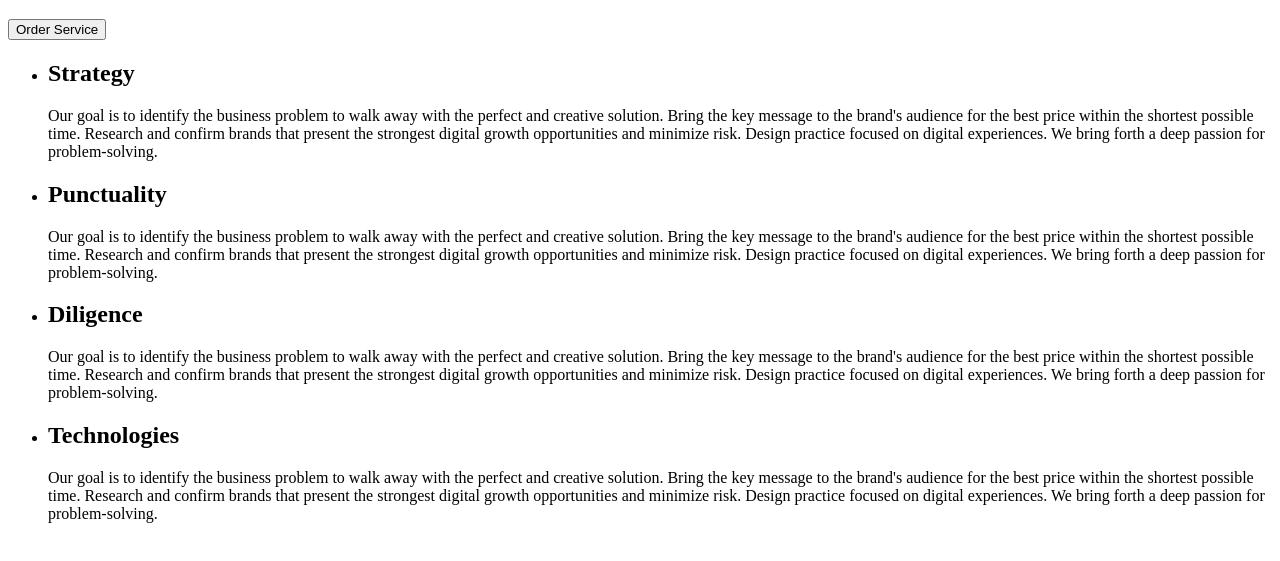
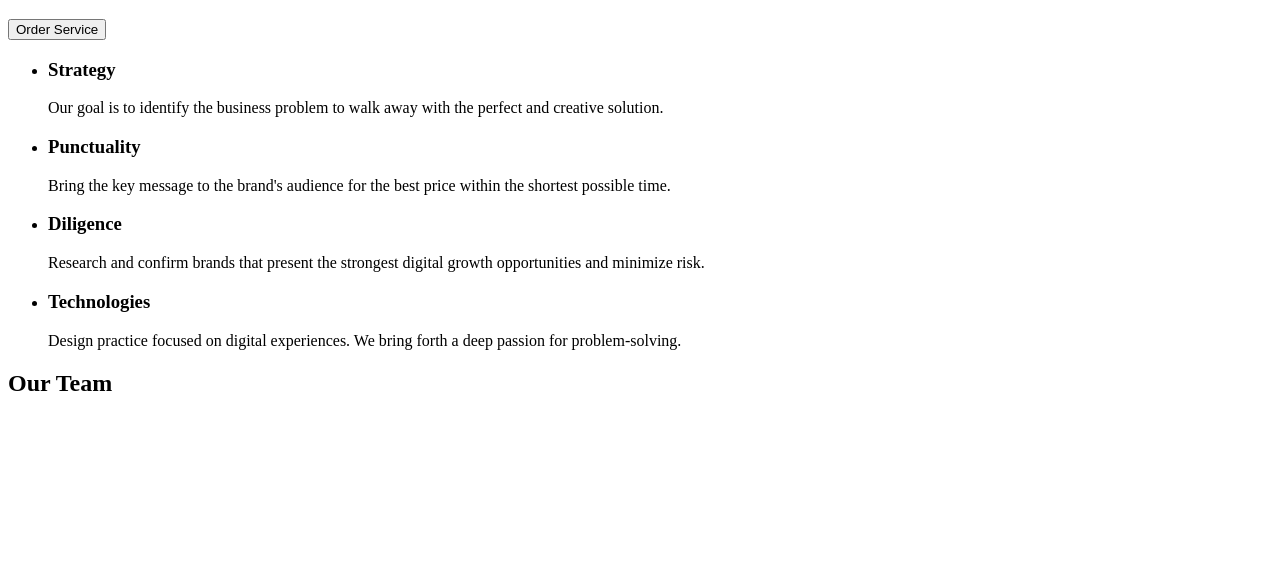
Before and after one commit to vikakanda/goit-markup-hw-01, a plain HTML site: page index.html in a window 1280 px wide. Shown: the part 209-770 px from the top of the page. Drawn offline with Linux system fonts and the light colour scheme.

Commit message:
add markup header

```diff
--- a/index.html
+++ b/index.html
@@ -29,41 +29,28 @@
 
  <ul>
     <li>
-        <h2>Strategy</h2>
-            <p> Our goal is to identify the business
-problem to walk away with the perfect and creative solution.
-Bring the key message to the brand's audience for the best price within the shortest possible time.
-Research and confirm brands that present the strongest digital growth opportunities and minimize risk.
-Design practice focused on digital experiences. We bring forth a deep passion for problem-solving.</p>
+        <h3>Strategy</h3>
+            <p> Our goal is to identify the business problem to walk away with the perfect and creative solution.</p>
 
     </li>
     <li>
-        <h2>Punctuality</h2>
-            <p>Our goal is to identify the business
-problem to walk away with the perfect and creative solution.
-Bring the key message to the brand's audience for the best price within the shortest possible time.
-Research and confirm brands that present the strongest digital growth opportunities and minimize risk.
-Design practice focused on digital experiences. We bring forth a deep passion for problem-solving.</p>
+        <h3>Punctuality</h3>
+            <p>Bring the key message to the brand's audience for the best price within the shortest possible time.</p>
 
     </li>
     <li>
-        <h2>Diligence</h2>
-            <p>Our goal is to identify the business
-problem to walk away with the perfect and creative solution.
-Bring the key message to the brand's audience for the best price within the shortest possible time.
-Research and confirm brands that present the strongest digital growth opportunities and minimize risk.
-Design practice focused on digital experiences. We bring forth a deep passion for problem-solving.</p>
+        <h3>Diligence</h3>
+            <p>Research and confirm brands that present the strongest digital growth opportunities and minimize risk.</p>
 
     </li>
     <li>
-        <h2>Technologies</h2>
-            <p>Our goal is to identify the business
-problem to walk away with the perfect and creative solution.
-Bring the key message to the brand's audience for the best price within the shortest possible time.
-Research and confirm brands that present the strongest digital growth opportunities and minimize risk.
-Design practice focused on digital experiences. We bring forth a deep passion for problem-solving.</p>
+        <h3>Technologies</h3>
+            <p>Design practice focused on digital experiences. We bring forth a deep passion for problem-solving.</p>
 
     </li>
  </ul>
+
+    <h2>Our Team</h2>
+
 </body>
 </html>
```
